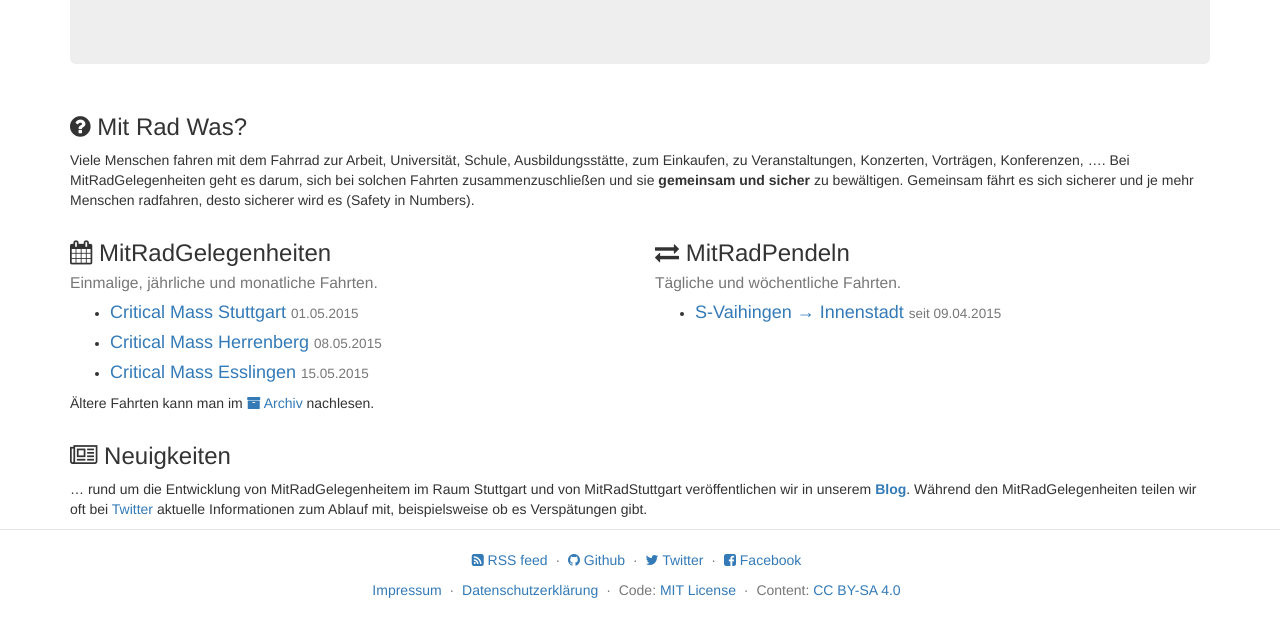
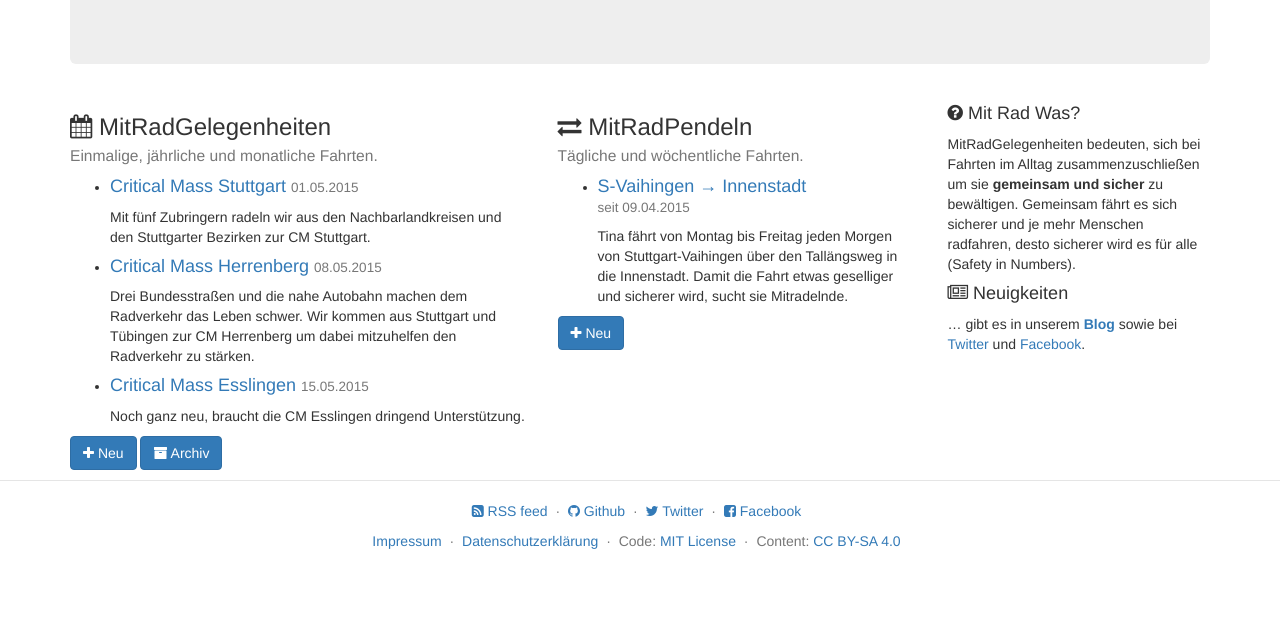
Before and after one commit to mitradstuttgart/mitradstuttgart.github.io, a Jekyll site: the page built from index.html, in a window 1280 px wide. Shown: the part 554-1183 px from the top of the page. Built offline with Jekyll 4.4.1, drawn with Linux system fonts in a browser that asks for light colours; comment, search, counter and statistics services are not loaded; after the commit the page ends 1134 px from its top, so only the background shows below that.

Commit message:
Reorganized index page

```diff
--- a/index.html
+++ b/index.html
@@ -13,23 +13,9 @@ layout: default
 </div>
 
 <div class="row">
-  <!-- Description -->
-  <div class="col-xs-12">
-    <h3>
-      <span class="fa fa-question-circle"></span>
-      Mit Rad Was?
-    </h3>
-    <p>Viele Menschen fahren mit dem Fahrrad zur Arbeit, Universität,
-    Schule, Ausbildungsstätte, zum Einkaufen, zu Veranstaltungen,
-    Konzerten, Vorträgen, Konferenzen, ….  Bei MitRadGelegenheiten
-    geht es darum, sich bei solchen Fahrten zusammenzuschließen und
-    sie <strong>gemeinsam und sicher</strong> zu bewältigen.
-    Gemeinsam fährt es sich sicherer und je mehr Menschen radfahren,
-    desto sicherer wird es (Safety in Numbers).</p>
-  </div>
 
   <!-- MitRadGelegenheiten -->
-  <div class="col-xs-12 col-md-6">
+  <div class="col-xs-12 col-md-5">
     <h3>
       <span class="fa fa-calendar"></span>
       MitRadGelegenheiten<br>
@@ -44,22 +30,29 @@ layout: default
               <a href="{{ post.url | prepend: site.baseurl }}">{{ post.title }}</a>
               <small>{{ post.date | date: "%d.%m.%Y" }}</small>
             </h4>
+            {% if post.excerpt %}
+              <p>{{ post.excerpt }}</p>
+            {% endif %}
           </li>
         {% endif %}
       {% endfor %}
     </ul>
     <p>
-      Ältere Fahrten kann man im
-      <a href="{{ "/mitradgelegenheit/archive/2015/" | prepend: site.baseurl }}">
+      <a href="{{ "/mitradgelegenheit/neu/" | prepend: site.baseurl }}"
+         class="btn btn-primary" rote="button">
+        <span class="fa fa-plus"></span>
+        Neu
+      </a>
+      <a href="{{ "/mitradgelegenheit/archive/2015/" | prepend: site.baseurl }}"
+         class="btn btn-primary" rote="button">
         <span class="fa fa-archive"></span>
 	Archiv
       </a>
-      nachlesen.
     </p>
   </div>
 
   <!-- MitRadPendeln -->
-  <div class="col-xs-12 col-md-6">
+  <div class="col-xs-12 col-md-4">
     <h3>
       <span class="fa fa-exchange"></span>
       MitRadPendeln<br>
@@ -70,30 +63,51 @@ layout: default
         <li>
           <h4>
             <a href="{{ post.url | prepend: site.baseurl }}">{{ post.title }}</a>
-	    {% if post.date >= site.time %}
+            <br>
+            {% if post.date >= site.time %}
               <small>ab {{ post.date | date: "%d.%m.%Y" }}</small>
             {% else %}
               <small>seit {{ post.date | date: "%d.%m.%Y" }}</small>
             {% endif %}
           </h4>
+          {% if post.excerpt %}
+            <p>{{ post.excerpt }}</p>
+          {% endif %}
         </li>
       {% endfor %}
     </ul>
+    <p>
+      <a href="{{ "/mitradpendeln/neu/" | prepend: site.baseurl }}"
+         class="btn btn-primary" rote="button">
+        <span class="fa fa-plus"></span>
+        Neu
+      </a>
+    </p>
   </div>
 
-  <!-- Blog -->
-  <div class="col-xs-12">
-    <h3>
+  <!-- Description -->
+  <div class="col-xs-12 col-md-3">
+    <h4>
+      <span class="fa fa-question-circle"></span>
+      Mit Rad Was?
+    </h4>
+    <p>MitRadGelegenheiten bedeuten, sich bei Fahrten im Alltag
+    zusammenzuschließen um sie <strong>gemeinsam und sicher</strong>
+    zu bewältigen.  Gemeinsam fährt es sich sicherer und je mehr
+    Menschen radfahren, desto sicherer wird es für alle (Safety in
+    Numbers).</p>
+
+    <!-- News -->
+    <h4>
       <span class="fa fa-newspaper-o"></span>
       Neuigkeiten
-    </h3>
-
-    <p>… rund um die Entwicklung von MitRadGelegenheitem im Raum
-    Stuttgart und von MitRadStuttgart veröffentlichen wir in unserem
-    <strong><a href="{{ "/blog/" | prepend: site.baseurl }}">Blog</a></strong>.
-    Während den MitRadGelegenheiten teilen wir oft bei
+    </h4>
+    <p>… gibt es in unserem
+    <strong><a href="{{ "/blog/" | prepend: site.baseurl }}">Blog</a></strong>
+    sowie bei
     <a href="https://twitter.com/{{ site.twitter_username }}" target="_blank">Twitter</a>
-    aktuelle Informationen zum Ablauf mit,
-    beispielsweise ob es Verspätungen gibt.</p>
-    </div>
+    und
+    <a href="https://www.facebook.com/{{ site.facebook_username }}" target="_blank">Facebook</a>.
+    </p>
+  </div>
 </div>
```
